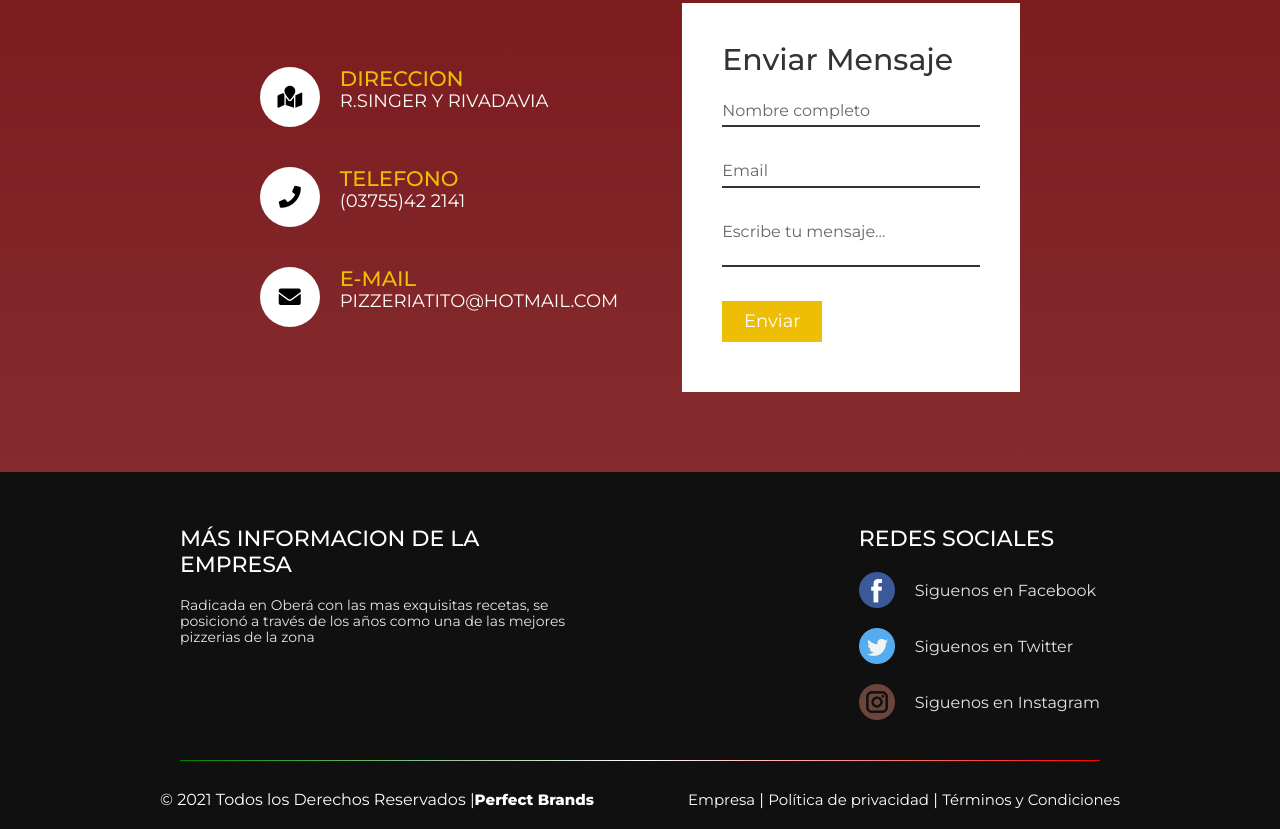
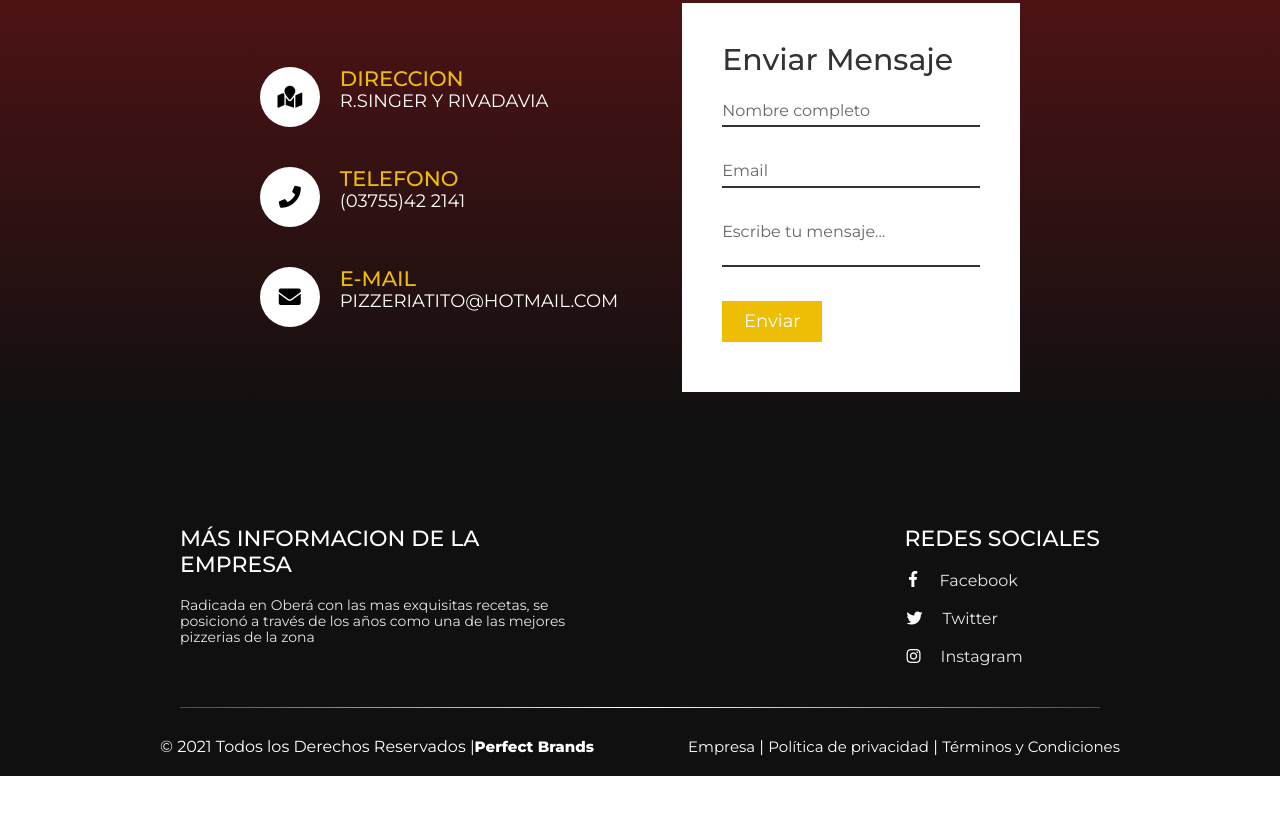
Before and after one commit to matiaswasiak/pizzeriaTT, a plain HTML site: page index.html in a window 1280 px wide. Shown: the part 3148-3977 px from the top of the page. After the commit the page ends 3924 px from the top, so only its background shows below. Drawn offline with Linux system fonts and the light colour scheme.

Commit message:
Gradient in contact and new icons in footer

```diff
--- a/index.html
+++ b/index.html
@@ -216,16 +216,22 @@
             <h1>Redes Sociales</h1>
 
             <div class="social_m">
-              <img src="assets/facebook.png" />
-              <label><a href="#">Siguenos en Facebook</a></label>
+              <div class="icon-footer">
+                <i class="fab fa-facebook-f"></i>
+              </div>
+              <label><a href="#">Facebook</a></label>
             </div>
             <div class="social_m">
-              <img src="assets/twitter.png" />
-              <label><a href="#">Siguenos en Twitter</a></label>
+              <div class="icon-footer">
+                <i class="fab fa-twitter"></i>
+              </div>
+              <label><a href="#">Twitter</a></label>
             </div>
             <div class="social_m">
-              <img src="assets/instagram.png" />
-              <label><a href="#">Siguenos en Instagram</a></label>
+              <div class="icon-footer">
+                <i class="fab fa-instagram"></i>
+              </div>
+              <label><a href="#">Instagram</a></label>
             </div>
           </div>
         </div>
--- a/styles.css
+++ b/styles.css
@@ -352,8 +352,7 @@
   justify-content: center;
   align-items: center;
   flex-direction: column;
-  background-color: #771417;
-  background: linear-gradient(rgba(119, 20, 23), rgb(119, 20, 23, 0.9));
+  background: linear-gradient(180deg, rgb(119, 20, 23) 0%, rgb(119, 20, 23) 0%, rgba(16, 16, 16, 1) 94%);
 }
 
 .contact_content {
@@ -564,20 +563,29 @@ footer {
   margin-top: 20px;
   display: flex;
 }
-
-.social_m img {
-  width: 36px;
-  height: 36px;
+.social_m i {
+ font-size: 18px;
+ padding-left: 2px;
 }
 
 .social_m label {
-  margin-top: 10px;
+  margin-top: 0px;
   margin-left: 20px;
   color: #e6e6e6;
 }
 
 .social_m label a {
   color: #e6e6e6;
+}
+
+.icon-footer i {
+  min-width: 15px;
+  height: 15px;
+  display: flex;
+  justify-content: center;
+  align-items: center;
+  border-radius: 50%;
+  font-size: 16px;
 }
 
 .container-footer-low {
```
Also changed, not shown: assets/smartphone.png (deleted).
